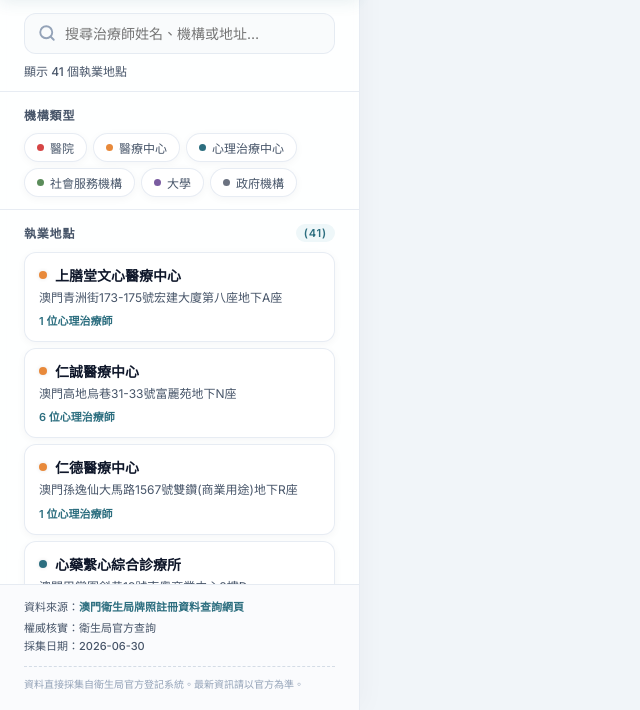
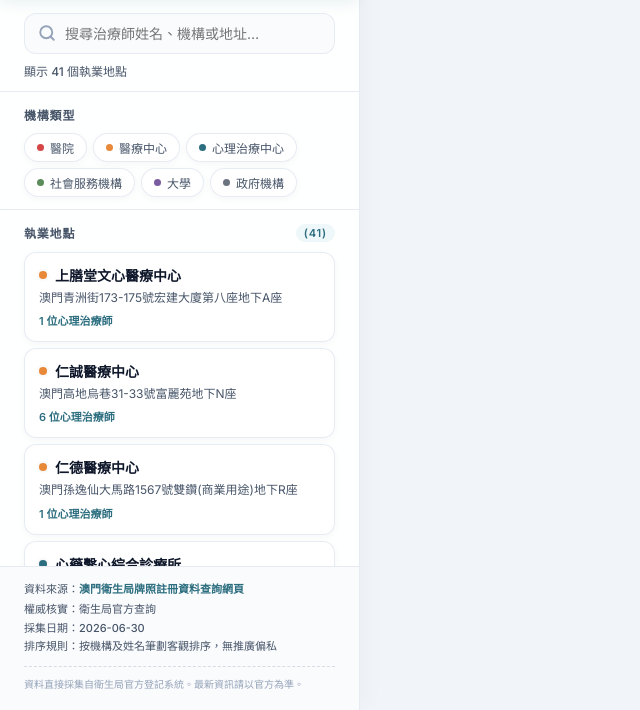
Before and after one commit to samulee003/macau-psychotherapist-map, a website built with Vite: page index.html in a window 1280 px wide. Shown: the part 90-800 px from the top of the page, without its empty margins (0-640 px from the left). Built offline with nearby package versions, Linux system fonts and the light colour scheme; what @amap/amap-jsapi-loader would draw is missing.

Commit message:
docs: add sorting rules disclosure statement to sidebar footer

```diff
--- a/index.html
+++ b/index.html
@@ -66,6 +66,7 @@
           權威核實：<a id="meta-official-link" href="https://www.ssm.gov.mo/pubssmweb/register/frmShowRegister.aspx" target="_blank" rel="noopener">衛生局官方查詢</a>
         </p>
         <p class="sidebar__collected">採集日期：<span id="collected-at">—</span></p>
+        <p class="sidebar__sorting">排序規則：按機構及姓名筆劃客觀排序，無推廣偏私</p>
         <p class="sidebar__disclaimer" id="meta-disclaimer">
           本網站非官方機構，資料僅供參考，可能延遲或不完整，不構成醫療建議或轉介。
         </p>
--- a/src/styles.css
+++ b/src/styles.css
@@ -441,6 +441,11 @@ html, body {
   font-weight: 500;
 }
 
+.sidebar__sorting {
+  margin-top: 1px;
+  font-weight: 500;
+}
+
 .sidebar__disclaimer {
   margin-top: 10px;
   padding-top: 10px;
```
